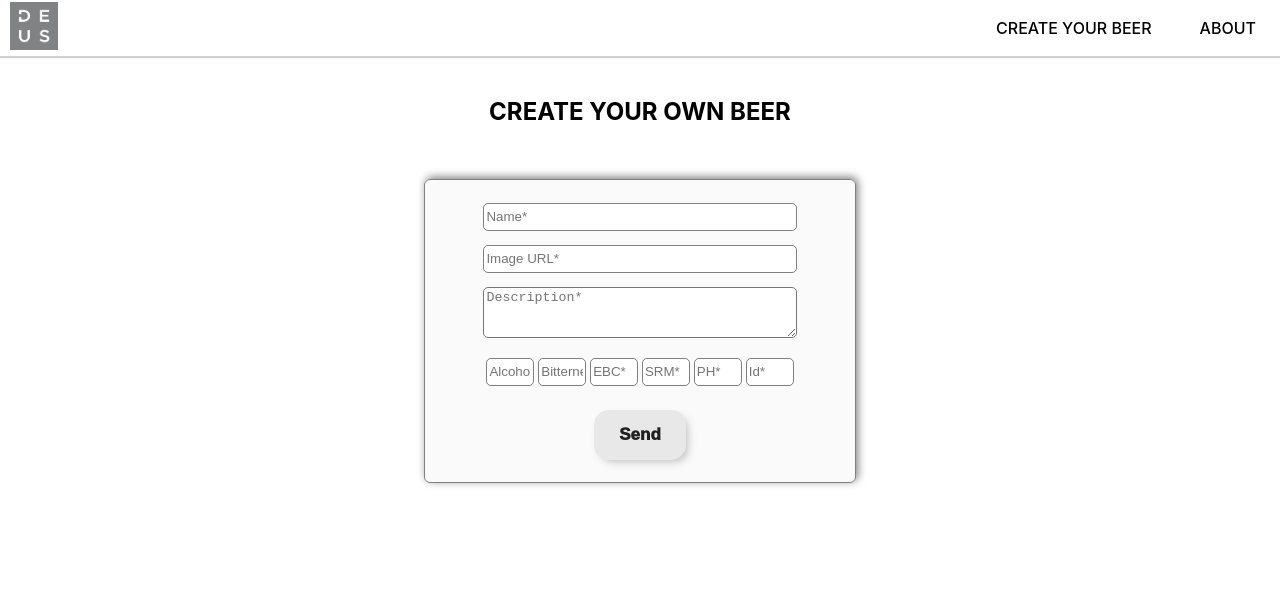
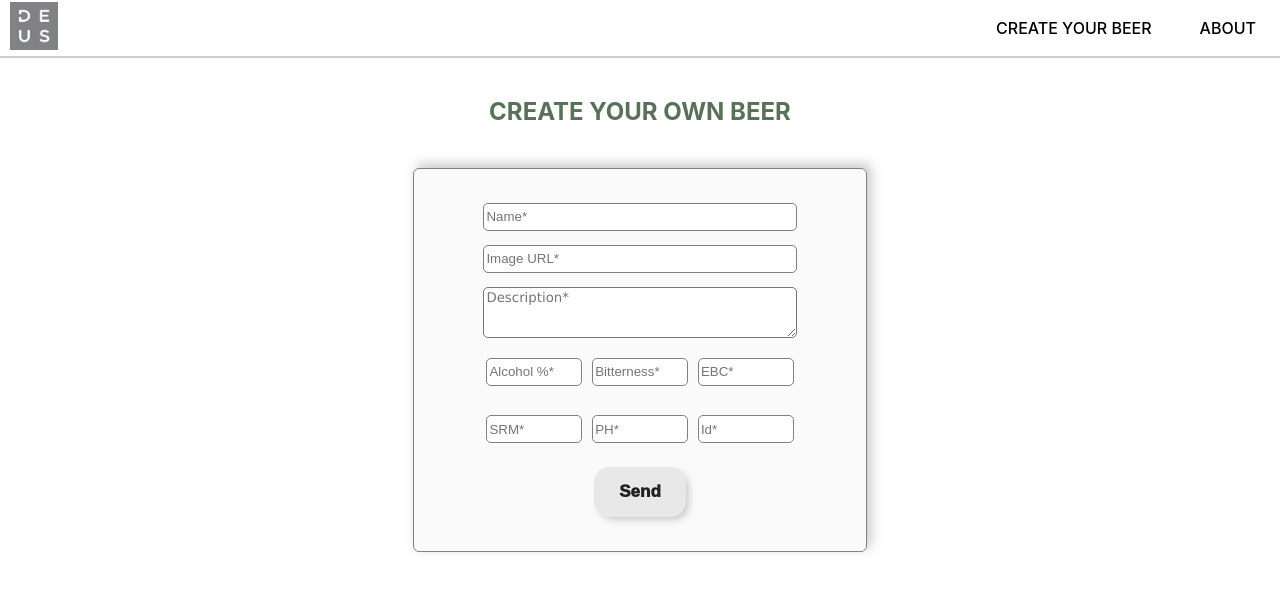
Before and after one commit to wiflysk8/Deus_coding_challenge, a React (Create React App) app: page /create-beer in a window 1280 px wide. Shown: the top 590 px of the page. Built offline with nearby package versions, Linux system fonts and the light colour scheme; no server answers.

Commit message:
resize form

```diff
--- a/src/Pages/PostBeer/PostBeer.jsx
+++ b/src/Pages/PostBeer/PostBeer.jsx
@@ -18,7 +18,6 @@ const PostBeer = () => {
   const onSubmit = (data) => {
     setBeer(data);
     setSubmited(true);
-    console.log(data);
   };
 
   const handleReset = () => {
@@ -32,7 +31,7 @@ const PostBeer = () => {
       <section className="c-postBeer">
         {!submited ? (
           <>
-            <h1> CREATE YOUR OWN BEER</h1>
+            <h1 className="c-postBeer__title"> CREATE YOUR OWN BEER</h1>
             <form onSubmit={handleSubmit(onSubmit)} className="c-form">
               <input placeholder="Name*" {...register("name", { required: true })} className="c-form__input" />
               {errors.name && <span className="c-form__error">This field is required</span>}
@@ -40,14 +39,15 @@ const PostBeer = () => {
               {errors.image_url && <span className="c-form__error">This field is required</span>}
               <textarea rows="3" placeholder="Description*" {...register("description", { required: true })} className="c-form__textArea" />
               {errors.description && <span className="c-form__error">This field is required</span>}
-              <fieldset>
+              <fieldset className="c-form__fieldset">
                 <input placeholder="Alcohol %*" {...register("abv", { required: true })} className="c-form__input" />
                 {errors.abv && <span className="c-form__error">This field is required</span>}
                 <input placeholder="Bitterness*" {...register("ibu", { required: true })} className="c-form__input" />
                 {errors.ibu && <span className="c-form__error">This field is required</span>}
-
                 <input placeholder="EBC*" {...register("ebc", { required: true })} className="c-form__input" />
                 {errors.ebc && <span className="c-form__error">This field is required</span>}
+              </fieldset>
+              <fieldset className="c-form__fieldset">
                 <input placeholder="SRM*" {...register("srm", { required: true })} className="c-form__input" />
                 {errors.srm && <span className="c-form__error">This field is required</span>}
                 <input placeholder="PH*" {...register("ph", { required: true })} className="c-form__input" />
--- a/src/Pages/PostBeer/PostBeer.scss
+++ b/src/Pages/PostBeer/PostBeer.scss
@@ -4,18 +4,21 @@
   justify-content: center;
   flex-direction: column;
   margin: 6%;
+  &__title {
+    color: rgba(31, 63, 31, 0.74);
+  }
 }
 .c-form {
-  margin: 3%;
+  margin: 2%;
   display: flex;
   align-items: center;
   justify-content: center;
   flex-direction: column;
   gap: 14px;
   border: 1px solid gray;
-  box-shadow: 2px -2px 8px gray;
+  box-shadow: 4px -4px 12px rgba(128, 128, 128, 0.432);
   width: 30vw;
-  padding: 2%;
+  padding: 3%;
   border-radius: 6px;
   background-color: rgba(128, 128, 128, 0.041);
   &__input {
@@ -27,15 +30,16 @@
   &__textArea {
     width: 80%;
     border-radius: 5px;
+    font-family: Verdana, Geneva, Tahoma, sans-serif;
   }
   &__error {
     color: red;
     font-size: 12px;
   }
-  fieldset {
+  &__fieldset {
     display: flex;
     width: 80%;
-    gap: 4px;
+    gap: 10px;
     border: none;
   }
   &__btn {
@@ -85,7 +89,7 @@
 
 @media (max-width: 768px) {
   .c-postBeer {
-    margin-top: 16%;
+    margin-top: 24%;
   }
   .c-form {
     width: 80vw;
```
